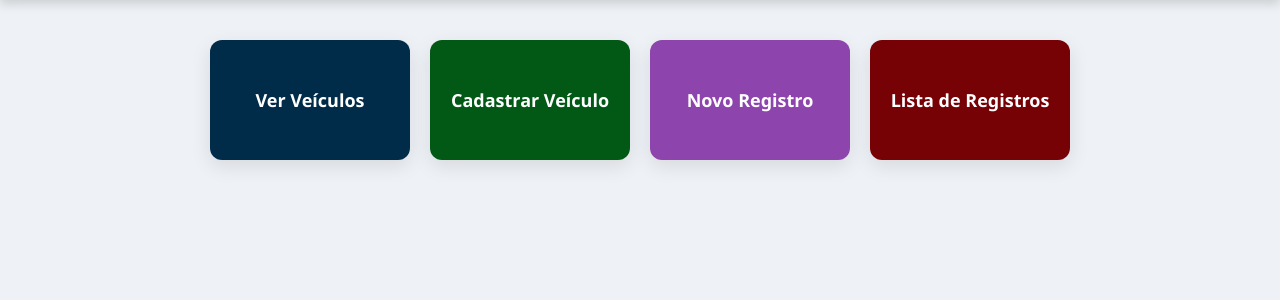
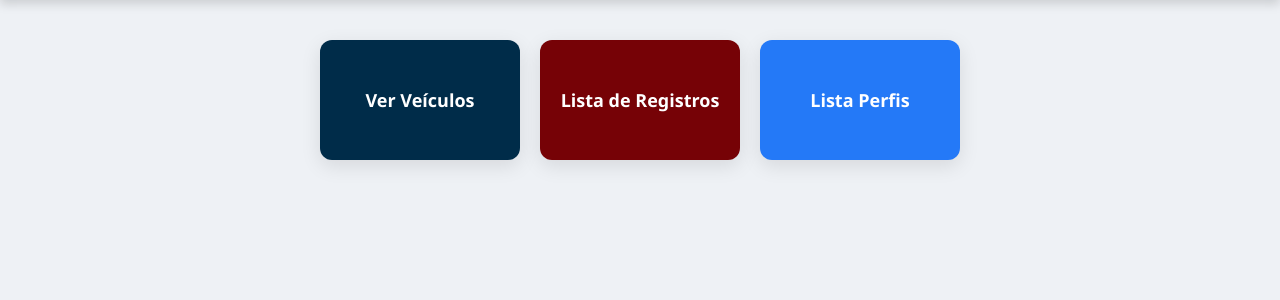
Before and after one commit to jardeloli/sev_digital, a Django app: template app/templates/dashboard.html in a window 1280 px wide. Shown: the part 83-383 px from the top of the page. Run offline with Django 5.2, Linux system fonts and the light colour scheme; the template is opened without the code that fills it, so the values that code supplies are empty.

Commit message:
feat: atualiza layout do dashboard

```diff
--- a/app/templates/dashboard.html
+++ b/app/templates/dashboard.html
@@ -53,8 +53,8 @@
 
         .veiculos { background: #002c49; }
         .novo-veiculo { background: #025916; }
-        .novo-registro { background: #8e44ad; }
         .lista-registros { background: #760206; }
+        .perfis { background: #2479f7; }
 
         .card:hover {
             transform: translateY(-5px);
@@ -71,16 +71,12 @@
         Ver Veículos
     </a>
 
-    <a href="/veiculos/novo/" class="card novo-veiculo">
-        Cadastrar Veículo
+    <a href="/sev/" class="card lista-registros">
+        Lista de Registros
     </a>
 
-    <a href="/sev/nova/" class="card novo-registro">
-        Novo Registro
-    </a>
-
-    <a href="/sev/" class="card lista-registros">
-        Lista de Registros
+    <a href="/perfis/" class="card perfis">
+        Lista Perfis
     </a>
 </div>
 
```
